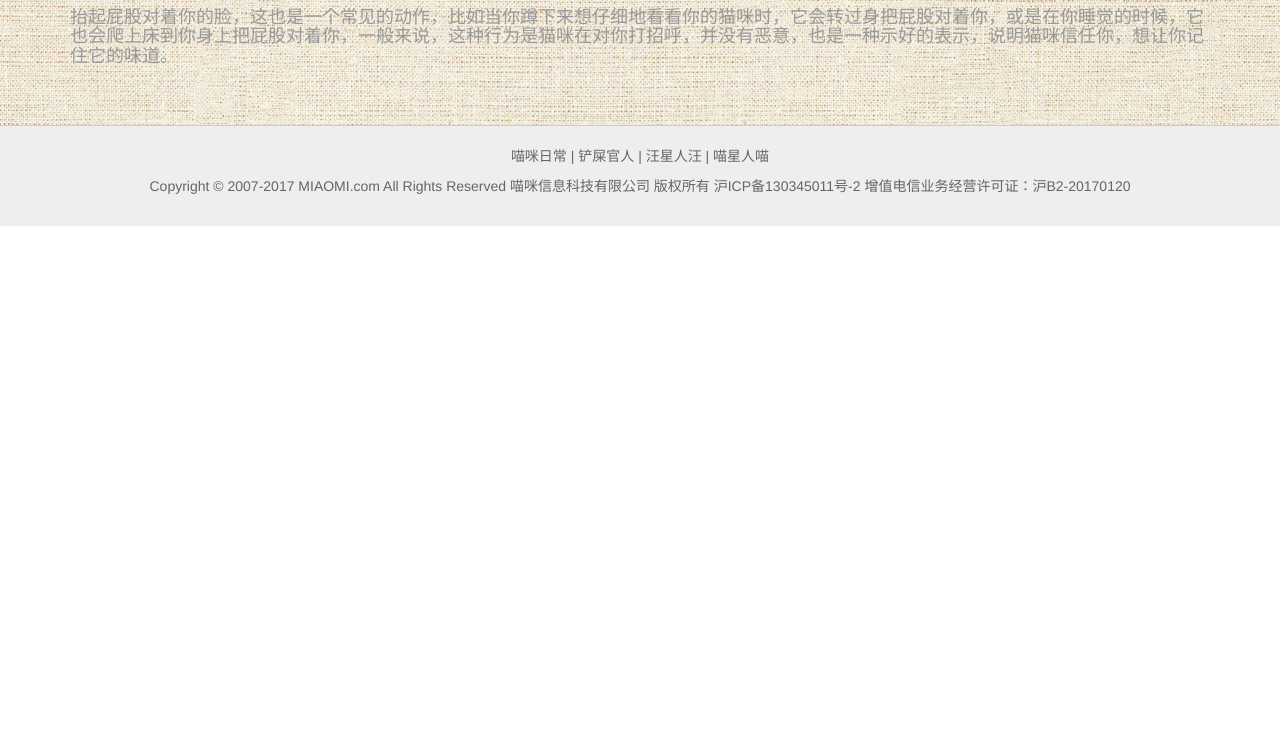
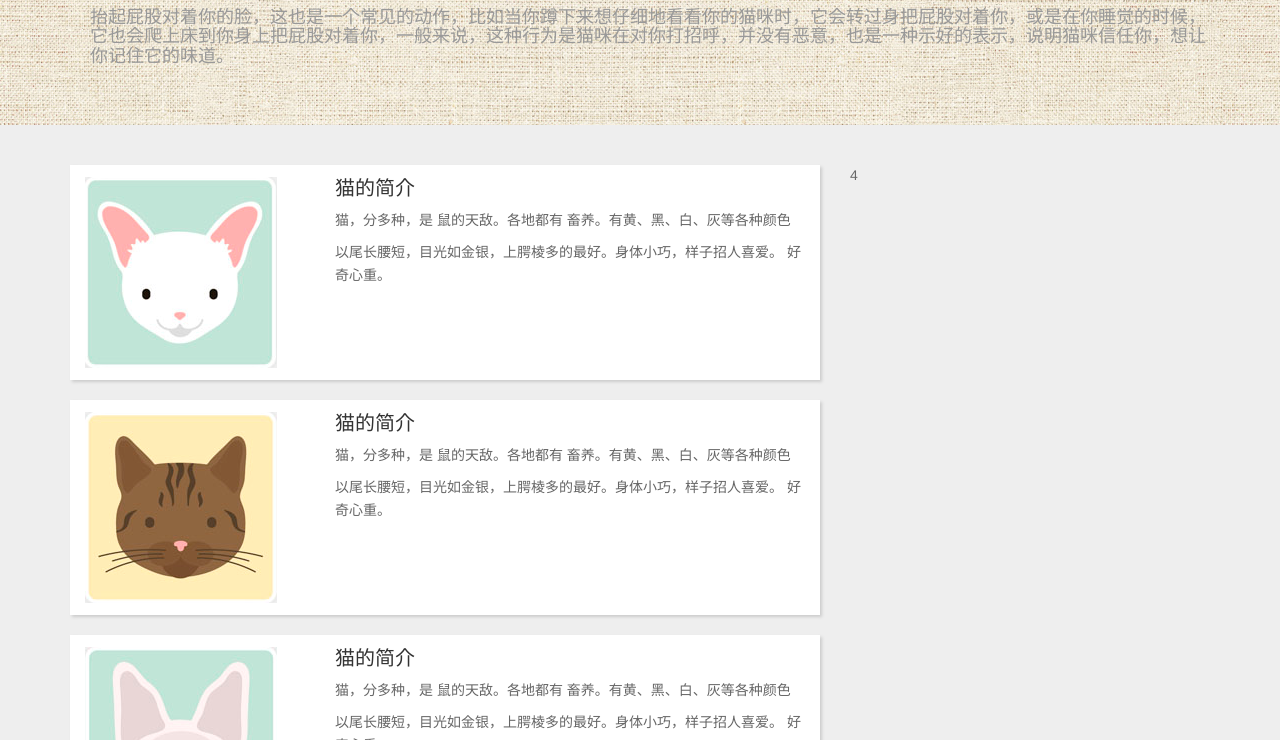
Before and after one commit to YANhappiness/hellokitty, a plain HTML site: page notes.html in a window 1280 px wide. Shown: the part 212-952 px from the top of the page. Before the commit the page ends 800 px from the top, so only its background shows below. Drawn offline with Linux system fonts and the light colour scheme.

Commit message:
添加猫咪日记资讯模块

```diff
--- a/css/main.css
+++ b/css/main.css
@@ -59,8 +59,8 @@ body {
 	text-align: center;
 }
 .tab3 img {
-	width: 40%;
-	height: 40%;
+	width: 65%;
+	height: 65%;
 }
 .text h3 {
 	font-size: 20px;
@@ -68,24 +68,46 @@ body {
 .text p {
 	font-size: 14px;
 }
-#footer {
-	background-color: #eee;
-	border-top: 1px solid #ccc;
-	padding: 20px;
-	text-align: center;
-}
-
-.jumbotron{
+.jumbotron {
 	background-image: url(../images/bg.jpg);
 	margin: 50px 0 0 0;
 	color: #999;
 }
-
-.jumbotron h1{
-	font-size: 36px;
+.jumbotron h1 {
+	font-size: 26px;
 	padding: 0 0 0 20px;
 }
-
+.jumbotron h4 {
+	font-size: 15px;
+	padding: 0 0 0 20px;
+}
+#information {
+	background-color: #eee;
+	padding: 40px 0;
+}
+.info-content {
+	background-color: #fff;
+	margin: 0 0 20px 0;
+	box-shadow: 2px 2px 3px #ccc;
+}
+.info-content img {
+	margin: 12px 0;
+}
+.info-content h4 {
+	color: #333;
+	padding: 2px 0 0 0;
+	font-size: 14px;
+}
+.info-content p {
+	line-height: 1.6;
+}
+#footer {
+	background-color: #666;
+	border-top: 1px solid #ccc;
+	padding: 20px;
+	text-align: center;
+	color: #eee;
+}
 /*没有小于768px，是因为Bootstrap3以移动端优先设计*/
 
 /* 小屏幕（平板，大于等于768px） */
@@ -108,6 +130,15 @@ body {
 	.tab2-img {
 		float: right;
 	}
+	.jumbotron h1 {
+		font-size: 30px;
+	}
+	.jumbotron h4 {
+		font-size: 16px;
+	}
+	.info-content h4 {
+		font-size: 16px;
+	}
 }
 
 /* 中等屏幕（桌面显示器，大于等于992px） */
@@ -123,6 +154,15 @@ body {
 	}
 	.text p {
 		font-size: 16px;
+	}
+	.jumbotron h1 {
+		font-size: 33px;
+	}
+	.jumbotron h4 {
+		font-size: 17px;
+	}
+	.info-content h4 {
+		font-size: 18px;
 	}
 }
 
@@ -140,4 +180,13 @@ body {
 	.text p {
 		font-size: 18px;
 	}
+	.jumbotron h1 {
+		font-size: 36px;
+	}
+	.jumbotron h4 {
+		font-size: 18px;
+	}
+	.info-content h4 {
+		font-size: 20px;
+	}
 }
--- a/notes.html
+++ b/notes.html
@@ -27,7 +27,7 @@
 		<div class="collapse navbar-collapse" id="navbar-collapse">
 			<ul class="nav navbar-nav navbar-right menu">
 				<li>
-				<a href="#"><span class="glyphicon glyphicon-home"></span> 首页</a></li>
+				<a href="./index.html"><span class="glyphicon glyphicon-home"></span> 首页</a></li>
 				<li class="active"><a href="notes.html"><span class="glyphicon glyphicon-flag"></span> 萌宠日记</a></li>
 				<li><a href="zoo.html"><span class="glyphicon glyphicon-repeat"></span> 喵星人乐园</a></li>
 				<li><a href="about.html"><span class="glyphicon glyphicon-book"></span> 关于我们</a></li>
@@ -46,6 +46,63 @@
 	</div>
 </div>
 
+<!-- 资讯 -->
+<div id="information">
+	<div class="container">
+		<div class="row">
+			<div class="col-md-8">
+				<div class="containwe-fluid" style="padding: 0">
+					<div class="row info-content">
+						<div class="col-md-4 col-sm-4 col-xs-4">
+							<img src="./images/tab_01.png" class="img-responsive" alt="pic">
+						</div>
+						<div class="col-md-8 col-sm-8 col-xs-8">
+							<h4>猫的简介</h4>
+							<p class="hidden-xs">
+								猫，分多种，是 鼠的天敌。各地都有 畜养。有黄、黑、白、灰等各种颜色
+							</p>
+							<p>
+								以尾长腰短，目光如金银，上腭棱多的最好。身体小巧，样子招人喜爱。 好奇心重。
+							</p>
+						</div>
+					</div>
+					<div class="row info-content">
+						<div class="col-md-4 col-sm-4 col-xs-4">
+							<img src="./images/tab_02.png" class="img-responsive" alt="pic">
+						</div>
+						<div class="col-md-8 col-sm-8 col-xs-8">
+							<h4>猫的简介</h4>
+							<p class="hidden-xs">
+								猫，分多种，是 鼠的天敌。各地都有 畜养。有黄、黑、白、灰等各种颜色
+							</p>
+							<p>
+								以尾长腰短，目光如金银，上腭棱多的最好。身体小巧，样子招人喜爱。 好奇心重。
+							</p>
+						</div>
+					</div>
+					<div class="row info-content">
+						<div class="col-md-4 col-sm-4 col-xs-4">
+							<img src="./images/tab_03.png" class="img-responsive" alt="pic">
+						</div>
+						<div class="col-md-8 col-sm-8 col-xs-8">
+							<h4>猫的简介</h4>
+							<p class="hidden-xs">
+								猫，分多种，是 鼠的天敌。各地都有 畜养。有黄、黑、白、灰等各种颜色
+							</p>
+							<p>
+								以尾长腰短，目光如金银，上腭棱多的最好。身体小巧，样子招人喜爱。 好奇心重。
+							</p>
+						</div>
+					</div>
+				</div>
+			</div>
+			<div class="col-md-4">
+				4
+			</div>
+		</div>
+	</div>
+</div>
+
 <footer id="footer">
 	<div class="container">
 		<p>喵咪日常 | 铲屎官人 | 汪星人汪 | 喵星人喵</p>
```
